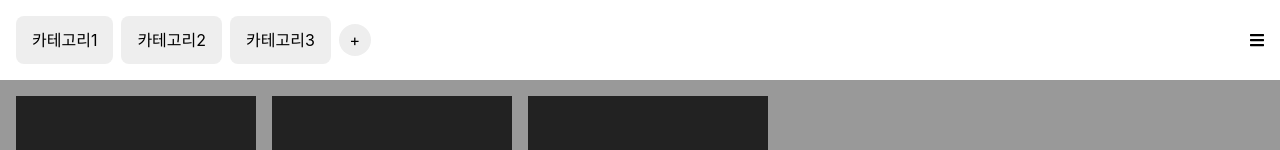
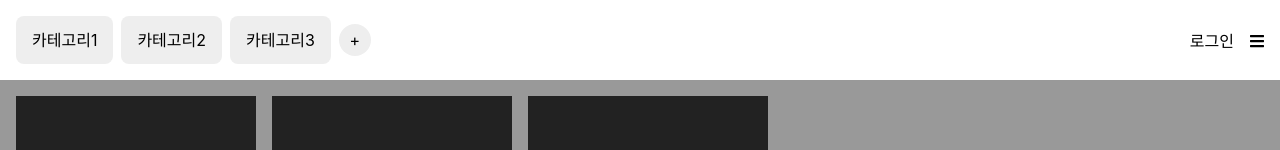
Before and after one commit to merorii/React-Study, a React (Create React App) app: page / in a window 1280 px wide. Shown: the top 150 px of the page. Built offline with nearby package versions, Linux system fonts and the light colour scheme.

Commit message:
Add: 로그인 팝업창

```diff
--- a/package.json
+++ b/package.json
@@ -11,6 +11,7 @@
     "@testing-library/user-event": "^12.1.10",
     "react": "^17.0.1",
     "react-dom": "^17.0.1",
+    "react-hook-form": "^6.14.2",
     "react-scripts": "4.0.1",
     "styled-components": "^5.2.1",
     "web-vitals": "^0.2.4"
--- a/src/components/Button.js
+++ b/src/components/Button.js
@@ -2,11 +2,12 @@ import React from 'react';
 import styled from 'styled-components';
 
 const Wrapper = styled.div`
-    background: #c4302b;
-    color:#fff;
+    background: ${props => props.color === undefined ? '#c4302b' : props.color};
+    color:${props => props.color === undefined ? '#fff' : 'black'};
     display: inline-block;
     padding: 0.5rem 1rem;
     border-radius:0.5rem;
+    cursor: pointer;
     & + & {
     margin-left: 1rem;
     }
@@ -15,10 +16,14 @@ const Wrapper = styled.div`
     }
 `;
 
-const Button = (props)=>{
+const Button = ({text, color, onClick})=>{
+    console.log(color);
+    const handlerClick = () => {
+        onClick();
+    }
     return(
-        <Wrapper>
-            {props.text}
+        <Wrapper color={color} onClick={handlerClick}>
+            {text}
         </Wrapper>
     )
 }
--- a/src/containers/Header.js
+++ b/src/containers/Header.js
@@ -1,9 +1,11 @@
-import React from 'react';
+import React, { useState } from 'react';
 import styled from 'styled-components';
 import CategoryList from './CategoryList';
 import VideoList from './VideoList';
 import { FontAwesomeIcon } from '@fortawesome/react-fontawesome'
 import { faBars } from '@fortawesome/free-solid-svg-icons'
+import Button from '../components/Button';
+import Modal from '../components/Modal';
 
 const HeaderBlock = styled.header`
     position: fixed;
@@ -21,11 +23,21 @@ const NavBlock = styled.nav`
 `;
 
 const Navi = ()=>{
+    const [isLogin, setIsLogin] = useState(false);
+    const [isVisible, setIsVisible] = useState(false);
+
+    const onPopup = () =>  setIsVisible(!isVisible);
+
+    const offPopup = () => setIsVisible(false);
     return(
         <HeaderBlock>
             <NavBlock>
                 <CategoryList></CategoryList>
-                <FontAwesomeIcon icon={faBars} />
+                <div>
+                    <Button color="transparent" text={isLogin ? "로그아웃" : "로그인"} onClick={onPopup}/>
+                    <FontAwesomeIcon icon={faBars} />
+                </div>
+                {isVisible && <Modal onClick={offPopup}/>}
             </NavBlock>
             <VideoList/>
         </HeaderBlock>
```
Also changed, not shown: 2 other files (tests, documents, lock files or other folders).
